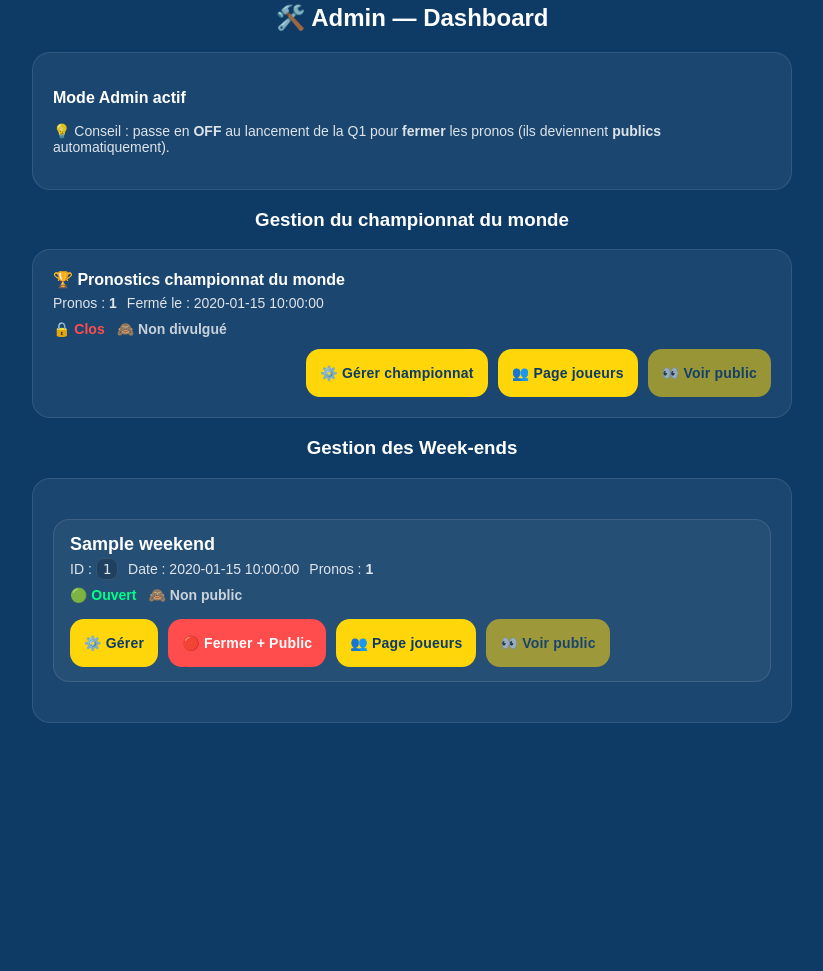
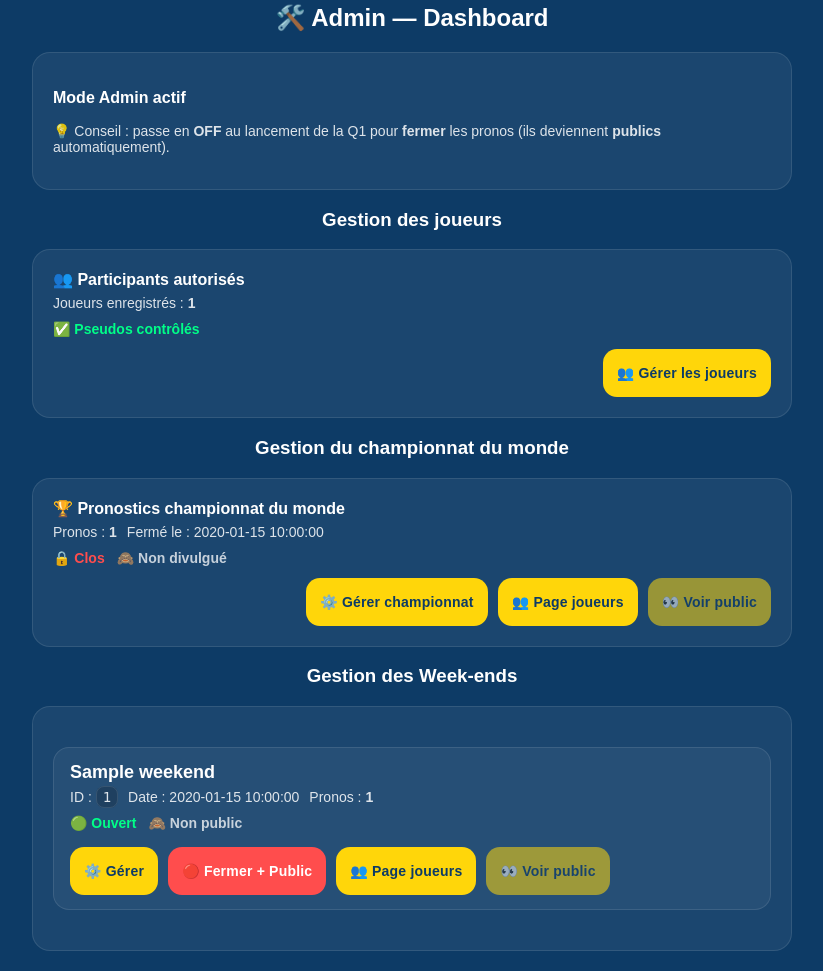
Before and after one commit to benjaminsoler07-lang/motogp-jeu, a Flask app: template templates/admin_home.html in a window 1280 px wide. Shown: the part 211-1182 px from the top of the page, without its empty margins (228-1051 px from the left). Before the commit the page ends 934 px from the top, so only its background shows below. Run offline with Flask 3, Linux system fonts and the light colour scheme; the template is opened without the code that fills it: most values are stand-ins (such as "Sample title", 1, 10 or a date in 2020); parts of the project's set-up code (start-up, migrations or seed data) failed here and were passed over.

Commit message:
Update admin_home.html

```diff
--- a/templates/admin_home.html
+++ b/templates/admin_home.html
@@ -10,6 +10,30 @@
     💡 Conseil : passe en <strong>OFF</strong> au lancement de la Q1 pour <strong>fermer</strong> les pronos
     (ils deviennent <strong>publics</strong> automatiquement).
   </p>
+</div>
+
+<h3>Gestion des joueurs</h3>
+
+<div class="card">
+  <div class="admin-left">
+    <div class="admin-title">
+      <strong>👥 Participants autorisés</strong>
+    </div>
+
+    <div class="admin-meta">
+      <span>Joueurs enregistrés : <strong>{{ participants_count }}</strong></span>
+    </div>
+
+    <div class="admin-status">
+      <span class="status-open">✅ Pseudos contrôlés</span>
+    </div>
+  </div>
+
+  <div class="admin-actions" style="margin-top:12px;">
+    <a class="btn btn-small" href="{{ url_for('admin_participants') }}">
+      👥 Gérer les joueurs
+    </a>
+  </div>
 </div>
 
 <h3>Gestion du championnat du monde</h3>
```
